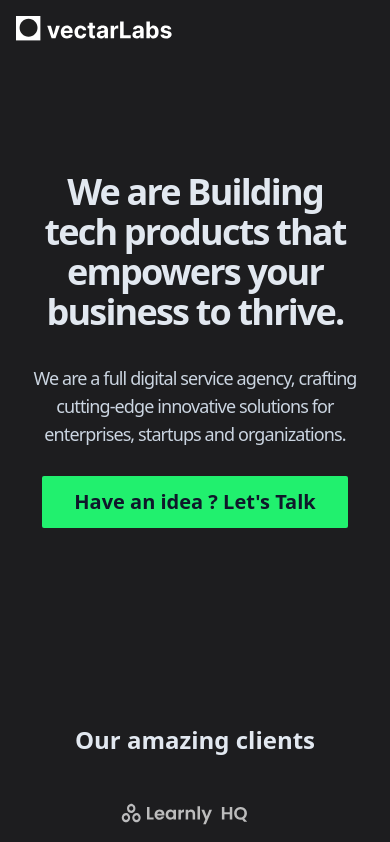
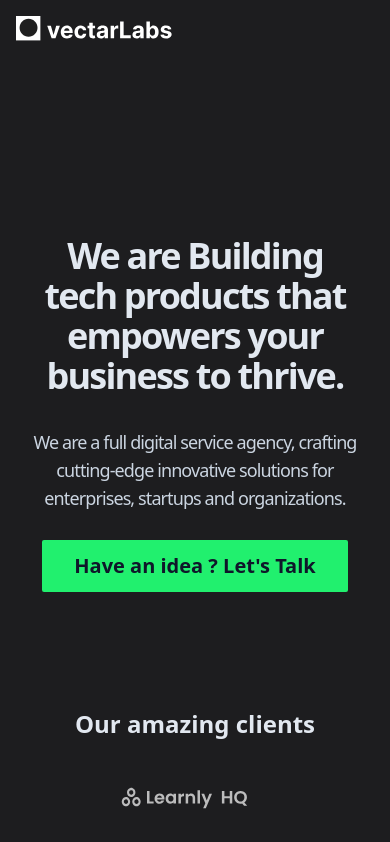
Before and after one commit to kitindi/vectarlabs, a React (Create React App) app: page / in a window 390 px wide. Shown: the top 842 px of the page. Built offline with nearby package versions, Linux system fonts and the light colour scheme.

Commit message:
updated hero section

```diff
--- a/src/sections/Hero.js
+++ b/src/sections/Hero.js
@@ -67,10 +67,10 @@ const Hero = () => {
           </div>
         </div>
       </div>
-      <div class="px-8 py-28 mx-auto max-w-7xl sm:px-6 md:px-12 lg:px-20 sm:pt-52 lg:pb-10">
+      <div class="px-8 pt-44 pb-8 mx-auto max-w-7xl sm:px-6 md:px-12 lg:px-20 sm:pt-52 lg:pb-10">
         <div class="flex flex-col w-full mb-4 text-center">
           <div>
-            <h1 class="  max-w-6xl text-4xl font-bold tracking-tighter text-slate-200 sm:text-5xl lg:text-7xl lg:max-w-7xl">
+            <h1 class="  max-w-8xl text-4xl font-bold tracking-tighter text-slate-200 sm:text-5xl lg:text-7xl lg:max-w-7xl">
               We are Building tech products that empowers{" "}
               {/* <br class="hidden lg:block" /> */}
               your business to thrive.
```
